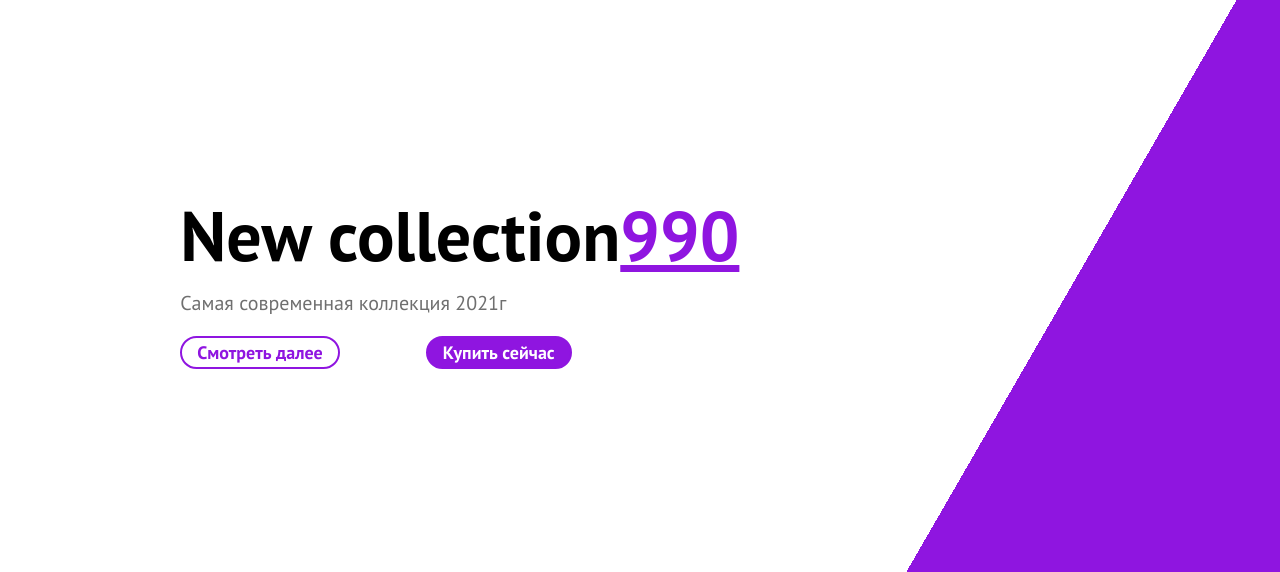
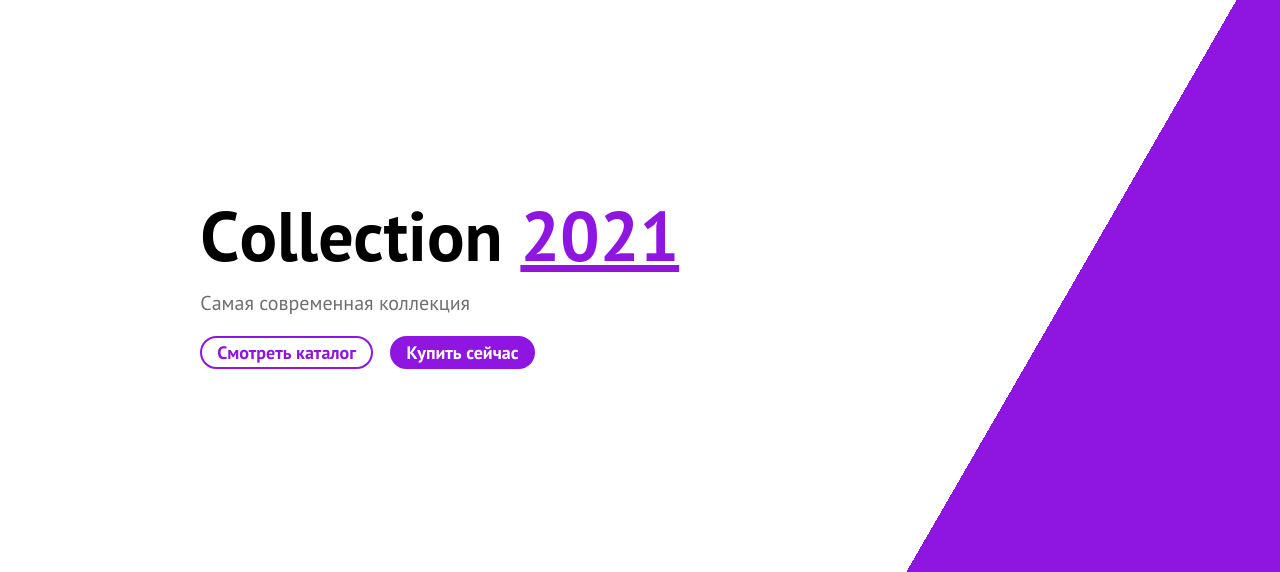
Before and after one commit to maxkolt/furnitureWebsiteOnJS, a plain HTML site: page index.html in a window 1280 px wide. Shown: the part 121-693 px from the top of the page. Drawn offline with Linux system fonts and the light colour scheme.

```diff
--- a/index.html
+++ b/index.html
@@ -89,10 +89,12 @@
 
 <div class="main-information">
     <div class="text-inform">
-        <h1 class="animated">New collection<strong>990</strong></h1>
-        <p class="tagline">Самая современная коллекция 2021г</p>
+        <h1 class="animated">Сollection
+            <strong>2021</strong>
+        </h1>
+        <p class="tagline">Самая современная коллекция</p>
         <div class="inform-link">
-            <div class="inform-btn read">Смотреть далее</div>
+            <div class="inform-btn read">Смотреть каталог</div>
             <div class="inform-btn shop">Купить сейчас</div>
         </div>
     </div>
```
